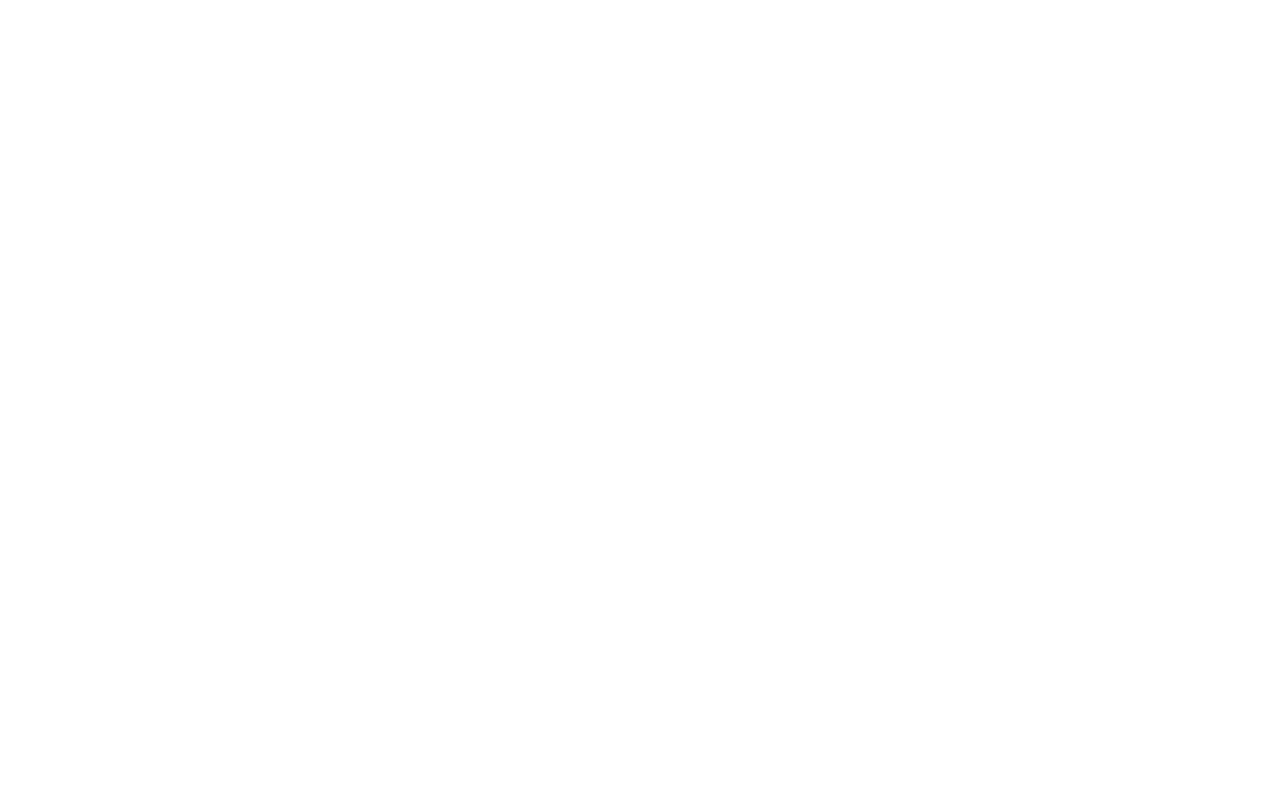
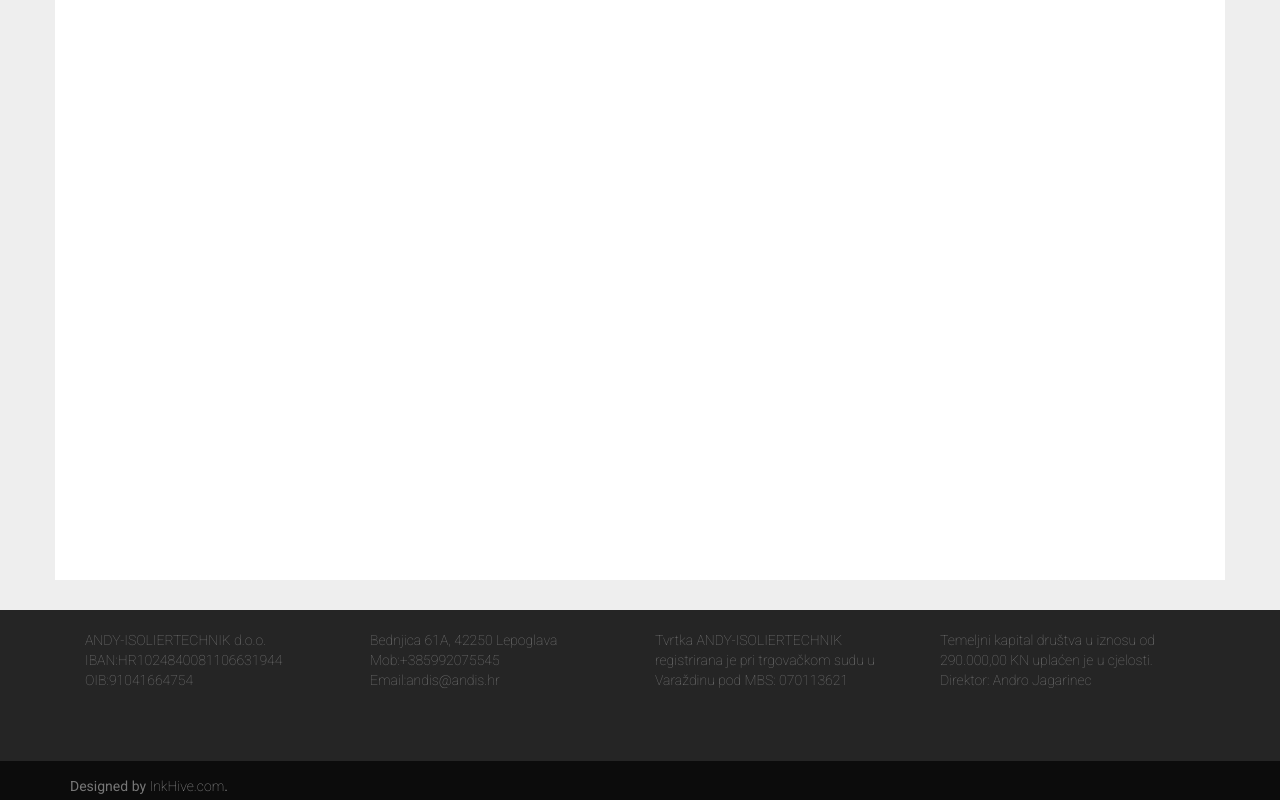
Before and after one commit to ZdravekSprite/testing, a Vue app: page / in a window 1280 px wide. Shown: the part 590-1390 px from the top of the page. Before the commit the page ends 800 px from the top, so only its background shows below. Built offline with nearby package versions, Linux system fonts and the light colour scheme; a web font is replaced by a local one.

Commit message:
maknuo bootstrap, dodao font, footer style

```diff
--- a/package.json
+++ b/package.json
@@ -8,8 +8,6 @@
     "lint": "vue-cli-service lint"
   },
   "dependencies": {
-    "bootstrap": "^4.3.1",
-    "bootstrap-vue": "^2.0.0-rc.24",
     "core-js": "^2.6.5",
     "vue": "^2.6.10",
     "vue-router": "^3.0.3"
--- a/public/index.html
+++ b/public/index.html
@@ -5,6 +5,7 @@
     <meta http-equiv="X-UA-Compatible" content="IE=edge">
     <meta name="viewport" content="width=device-width,initial-scale=1.0">
     <link type="text/css" rel="stylesheet" href="http://fonts.googleapis.com/css?family=Roboto:300,400,500,700|Google+Sans">
+    <link type="text/css" rel="stylesheet" href="https://fonts.googleapis.com/css?family=Roboto:100,300,400,600,700,300">
   </head>
   <body>
     <noscript>
--- a/src/App.vue
+++ b/src/App.vue
@@ -76,7 +76,7 @@ header, nav, main {
   padding: 15px 30px;
 }
 @media (min-width: 768px) {
-  header, nav, main {
+  header, nav, main, .conteiner {
       width: 750px;
   }
 }
@@ -95,19 +95,19 @@ header, nav, main {
   }
 }
 @media (min-width: 992px) {
-  header, nav, main {
-      width: 970px;
+  header, nav, main, .conteiner {
+    width: 970px;
   }
 }
 @media (min-width: 1200px) {
-  header, nav, main {
+  header, nav, main, .conteiner {
     width: 1170px;
   }
 }
 header {
   grid-area: header;
   margin-top: 15px;
-  padding-top: 26px;
+  padding-top: 27px;
   display:grid  !important;
   grid-template-columns: auto auto;
   grid-template-areas:
@@ -116,7 +116,7 @@ header {
 }
 h1 {
   grid-area: title;
-  padding-top: 19px;
+  padding-top: 18px;
 }
 a, a:visited, a:hover {
   display: inline-block;
@@ -144,7 +144,7 @@ header span {
 }
 header form input[type=text] {
   grid-area: search;
-  font-weight: 500 !important;
+  font-weight: 700 !important;
   border-radius: 0px;
   border: 1px solid #eee;
   padding: 7px;
@@ -189,14 +189,48 @@ nav a {
   line-height: 1.42857143;
 }
 main {
-  padding-top: 30px;
+  padding-top: 40px;
+  height: 940px;
+}
+.conteiner {
+  margin: 0 auto;
+  padding: 0 15px;
+}
+#footer-sidebar {
+  padding-top: 20px;
+  background: #252525;
+  padding-bottom: 50px !important;
+  color: #777777;
+  font-weight: lighter;
+  display: grid;
+}
+#colophon {
+  padding: 15px;
+  background: #0c0c0c;
+  padding-bottom: 4px;
+  color: #777777;
+}
+#colophon a {
+  color: #999999;
+  font-weight: lighter;
 }
 footer {
   grid-area: footer;
-  text-align: center;
-  padding: 15px;
-  background: #0c0c0c;
-  padding-bottom: 4px;
-  color: #777;
+  margin-top: 30px;
+  width: 100%;
+}
+aside {
+  margin: 0 0 1.5em;
+  position: relative;
+  min-height: 1px;
+  padding-left: 15px;
+  padding-right: 15px;
+  font-weight: lighter !important;
+}
+@media (min-width: 992px) {
+  aside {
+    width: 25%;
+    float: left;
+  }
 }
 </style>
--- a/src/components/Footer.vue
+++ b/src/components/Footer.vue
@@ -1,5 +1,18 @@
 <template>
   <footer>
-    <p>Footer.vue</p>
+    <div id="footer-sidebar" class="widget-area">
+      <div class="conteiner">
+        <aside>ANDY-ISOLIERTECHNIK d.o.o. IBAN:HR1024840081106631944 OIB:91041664754</aside>
+        <aside>Bednjica 61A, 42250 Lepoglava Mob:+385992075545 Email:andis@andis.hr</aside>
+        <aside>Tvrtka ANDY-ISOLIERTECHNIK registrirana je pri trgovačkom sudu u Varaždinu pod MBS: 070113621</aside>
+        <aside>Temeljni kapital društva u iznosu od 290.000,00 KN uplaćen je u cjelosti. Direktor: Andro Jagarinec</aside>
+      </div>
+	  </div>
+    <div id="colophon" role="contentinfo">
+      <div class="conteiner">
+        <div class="site-info col-md-4">Designed by <a href="http://inkhive.com.com">InkHive.com</a>.</div><!-- .site-info -->
+        <div class="footer-menu col-md-8"></div>
+      </div>
+    </div>
   </footer>
 </template>
--- a/src/main.js
+++ b/src/main.js
@@ -1,17 +1,12 @@
 import Vue from 'vue'
-import BootstrapVue from 'bootstrap-vue'
 
 import App from './App'
 import router from './router'
 import titleMixin from './mixins/titleMixin'
 
-import 'bootstrap/dist/css/bootstrap.css'
-import 'bootstrap-vue/dist/bootstrap-vue.css'
-
 Vue.config.productionTip = false
 
 Vue.mixin(titleMixin)
-Vue.use(BootstrapVue)
 
 new Vue({
   router,
```
Also changed, not shown: 1 other file (tests, documents, lock files or other folders).
